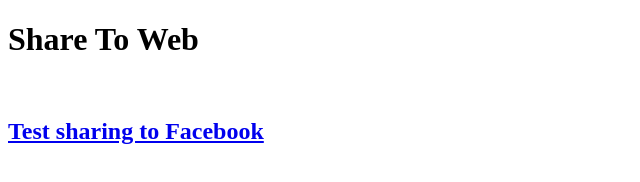
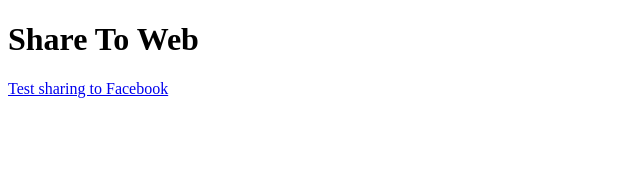
Before and after one commit to arunjeetsingh/ShareToWeb, a plain HTML site: page index.html in a window 1280 px wide. Shown: the whole page, without its empty margins (0-640 px from the left). Drawn offline with Linux system fonts and the light colour scheme.

Commit message:
Small layout changes

```diff
--- a/index.html
+++ b/index.html
@@ -6,7 +6,6 @@
 </head>
 <body>
     <h1>Share To Web</h1>
-    <br/>
-    <a href="ShareToFacebook.html"><h2>Test sharing to Facebook</h2></a>
+    <a href="ShareToFacebook.html">Test sharing to Facebook</a>
 </body>
 </html>
```
